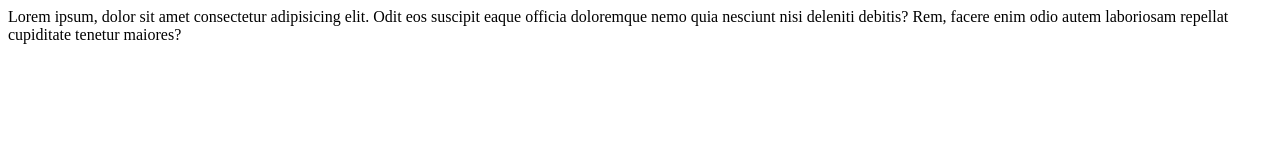
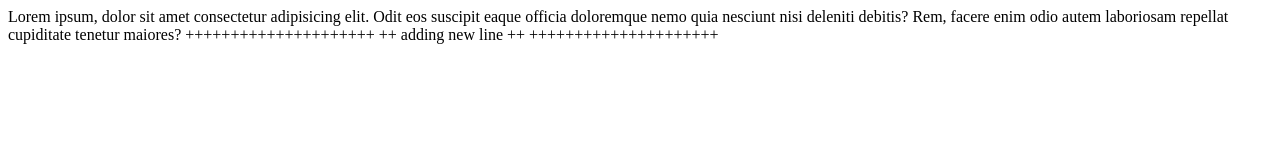
Before and after one commit to mahmoud4524354/Tcookie, a plain HTML site: page index.html in a window 1280 px wide. Drawn offline with Linux system fonts and the light colour scheme.

Commit message:
Update index.html by drawing

```diff
--- a/index.html
+++ b/index.html
@@ -9,6 +9,8 @@
 
 Lorem ipsum, dolor sit amet consectetur adipisicing elit. Odit eos suscipit eaque officia doloremque nemo quia nesciunt nisi deleniti debitis?
 Rem, facere enim odio autem laboriosam repellat cupiditate tenetur maiores?
-
++++++++++++++++++++++
+++ adding new line ++
++++++++++++++++++++++
 </body>
 </html>
```
